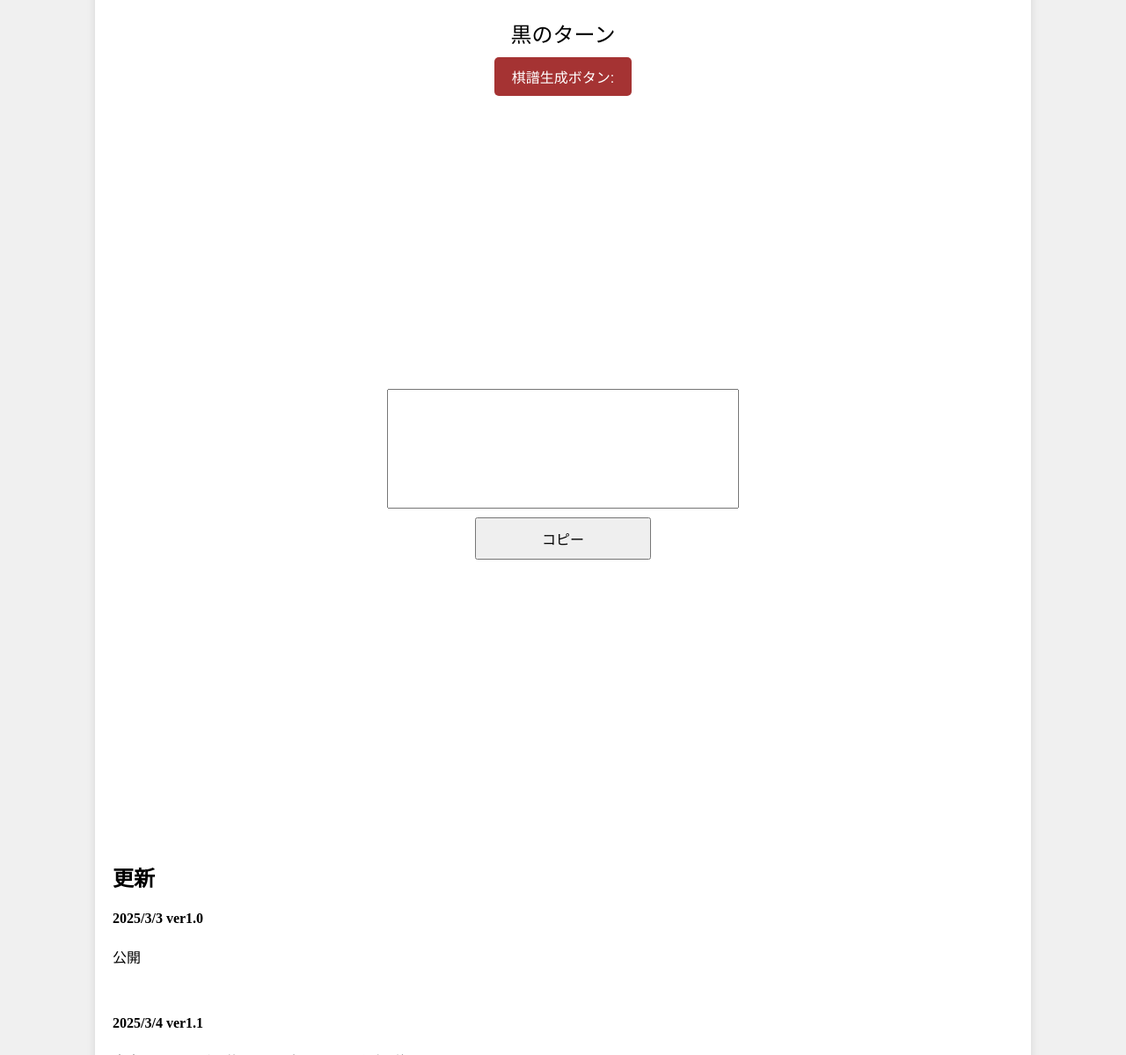
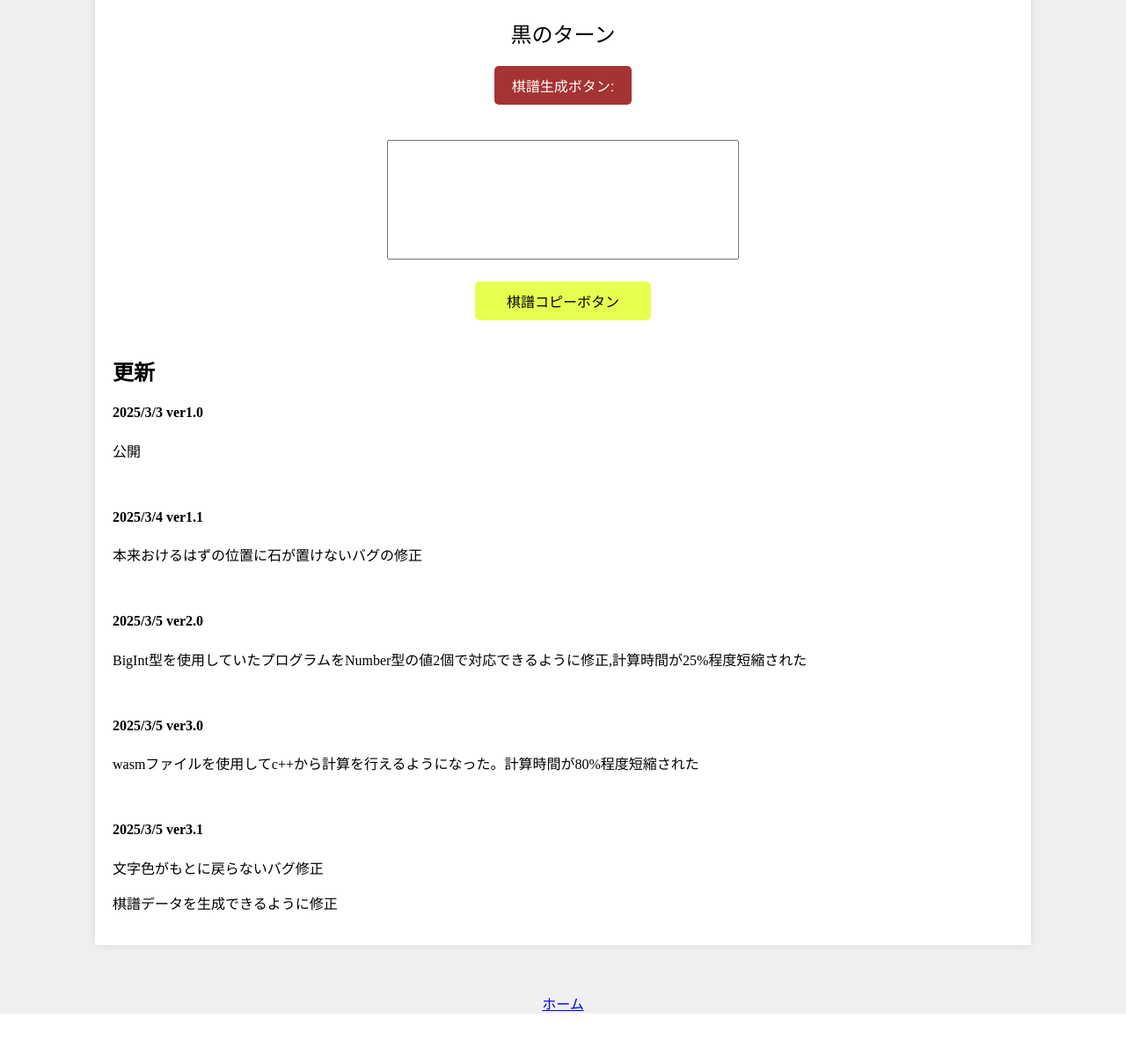
Before and after one commit to a1234441/new_site, a PHP site: page /products/othello/products1.html in a window 1280 px wide. Shown: the part 834-2033 px from the top of the page at 88% size. After the commit the page ends 1986 px from the top, so only its background shows below. Run offline with PHP 8.4, Linux system fonts and the light colour scheme.

Commit message:
Add files via upload

```diff
--- a/products/othello/othello.js
+++ b/products/othello/othello.js
@@ -360,10 +360,32 @@ window.addEventListener('resize', resizeCanvas);
 //---------------------------------------------------------------------------------------------------------------------------------------------------------------------
 //---------------------------------------------------------------------------------------------------------------------------------------------------------------------
 //---------------------------------------------------------------------------------------------------------------------------------------------------------------------
+
 document.getElementById("generateTextButton").addEventListener("click", function() {
     document.getElementById("outputArea").innerText = "棋譜:"+positions; // 画面に表示
     console.log("p:"+positions);
 });
+
+
+document.getElementById("copyButton").addEventListener("click", function() {
+    // テキストエリアを取得
+    const outputArea = document.getElementById("outputArea");
+    outputArea.select();
+    outputArea.setSelectionRange(0, 99999); // モバイル対応
+
+    // コピーコマンドを実行
+    try {
+        const successful = document.execCommand('copy'); // 'copy' コマンド実行
+        if (successful) {
+            console.log("コピー成功！"); // デバッグ用
+        } else {
+            console.error("コピー失敗！");
+        }
+    } catch (err) {
+        console.error("コピーできませんでした:", err);
+    }
+});
+
 
 
 
--- a/products/othello/products1.html
+++ b/products/othello/products1.html
@@ -45,7 +45,7 @@
         <button id="generateTextButton">棋譜生成ボタン:</button>
         <div class="text-container">
             <textarea id="outputArea" rows="6" cols="60" readonly></textarea>
-            <button id="copyButton">コピー</button>
+            <button id="copyButton">棋譜コピーボタン</button>
         </div>
         <h2>更新</h2>
         <h4>2025/3/3 ver1.0</h4>
--- a/products/othello/style.css
+++ b/products/othello/style.css
@@ -87,7 +87,7 @@ label {
 
 #generateTextButton {
     display: block;
-    margin: 10px auto;
+    margin: 20px auto; /* 上下の余白を調整 */
     padding: 10px 20px;
     background-color: #a53333;
     color: white;
@@ -105,9 +105,10 @@ label {
     display: flex;
     flex-direction: column; /* 縦並び */
     align-items: center; /* 水平方向の中央 */
-    justify-content: center; /* 垂直方向の中央 */
-    height: 100vh; /* 画面いっぱいにする */
+    justify-content: flex-start; /* 上部に配置（垂直方向） */
+    width: 100%; /* 横幅100%にする */
     padding: 20px; /* 画面端との余白 */
+    box-sizing: border-box; /* パディングも幅に含める */
 }
 
 #outputArea {
@@ -118,6 +119,7 @@ label {
     text-align: center;
     box-sizing: border-box; /* はみ出し防止 */
     resize: none; /* ユーザーがサイズ変更できないように */
+    margin-bottom: 15px; /* テキストエリアとボタンの間隔を調整 */
 }
 
 #copyButton {
@@ -127,4 +129,12 @@ label {
     font-size: 16px;
     margin-top: 10px; /* テキストエリアとの間隔 */
     cursor: pointer; /* カーソルをポインターに */
+    background-color: #e7ff4e;
+    color: rgb(0, 0, 0);
+    border: none;
+    border-radius: 5px;
 }
+
+#copyButton:hover {
+    background-color: #45a049; /* コピーボタンのホバー時の色 */
+}
```
